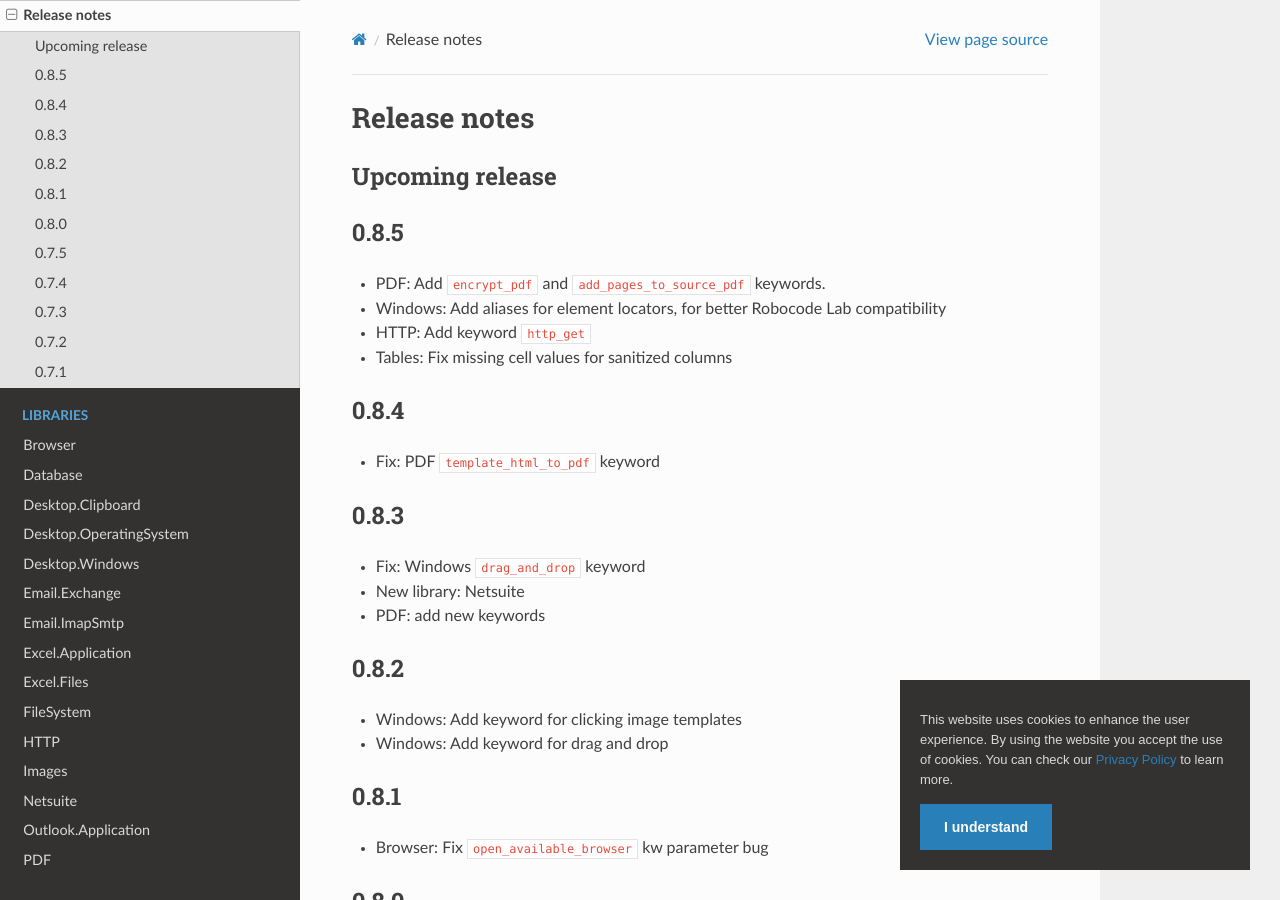
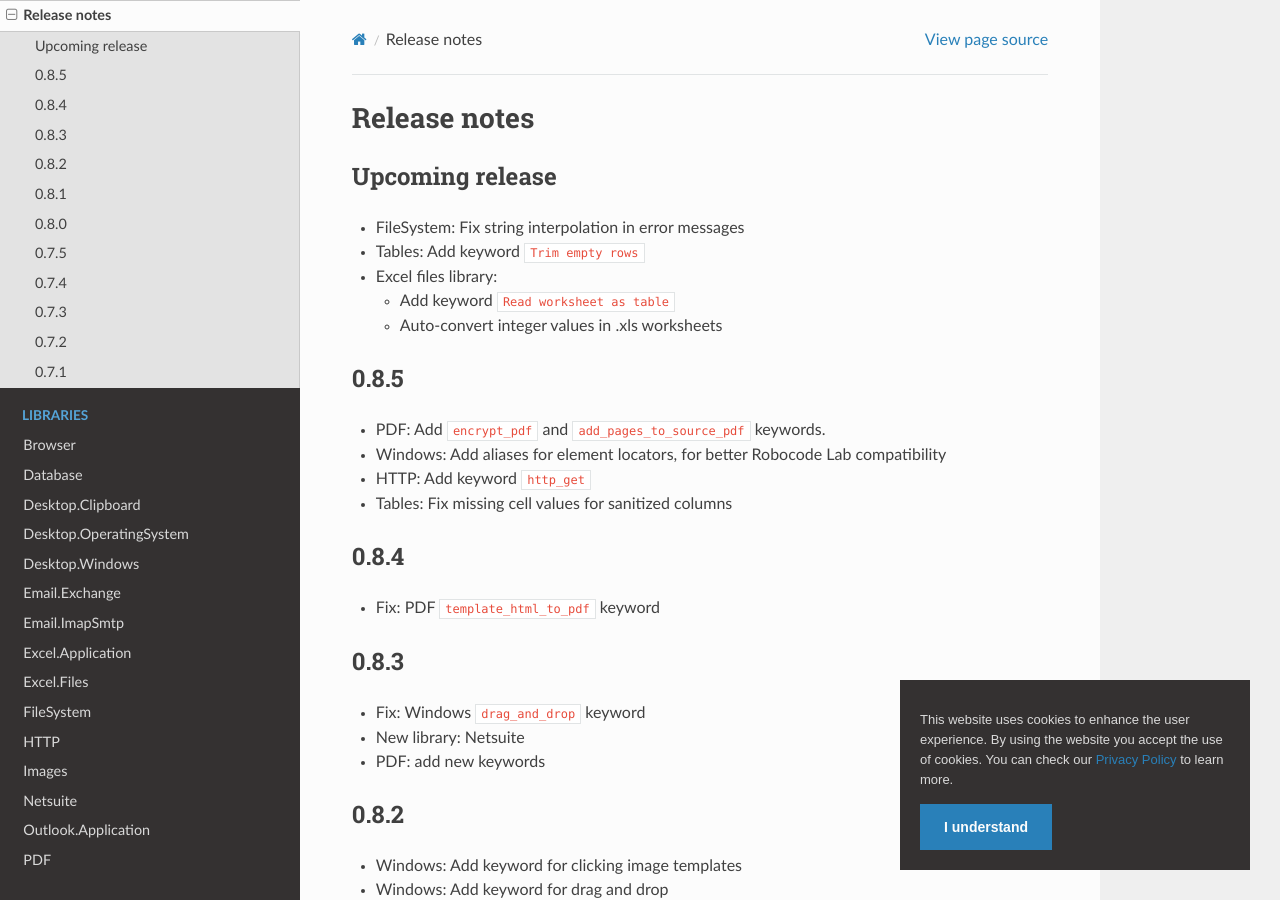
Before and after one commit to coderprovider/Framework-RPA, a Sphinx documentation site: the page built from docs/source/releasenotes.rst, in a window 1280 px wide and 900 px high. Built offline with Sphinx 7.4.7 and the Read the Docs theme 2.0.0, drawn with Linux system fonts in a browser that asks for light colours; pages that are not in the unit, such as notebooks, are missing from menus.

Commit message:
Updated releasenotes

```diff
--- a/docs/source/releasenotes.rst
+++ b/docs/source/releasenotes.rst
@@ -3,6 +3,12 @@ Release notes
 
 Upcoming release
 ----------------
+- FileSystem: Fix string interpolation in error messages
+- Tables: Add keyword ``Trim empty rows``
+- Excel files library:
+
+  - Add keyword ``Read worksheet as table``
+  - Auto-convert integer values in .xls worksheets
 
 0.8.5
 --------------
```
